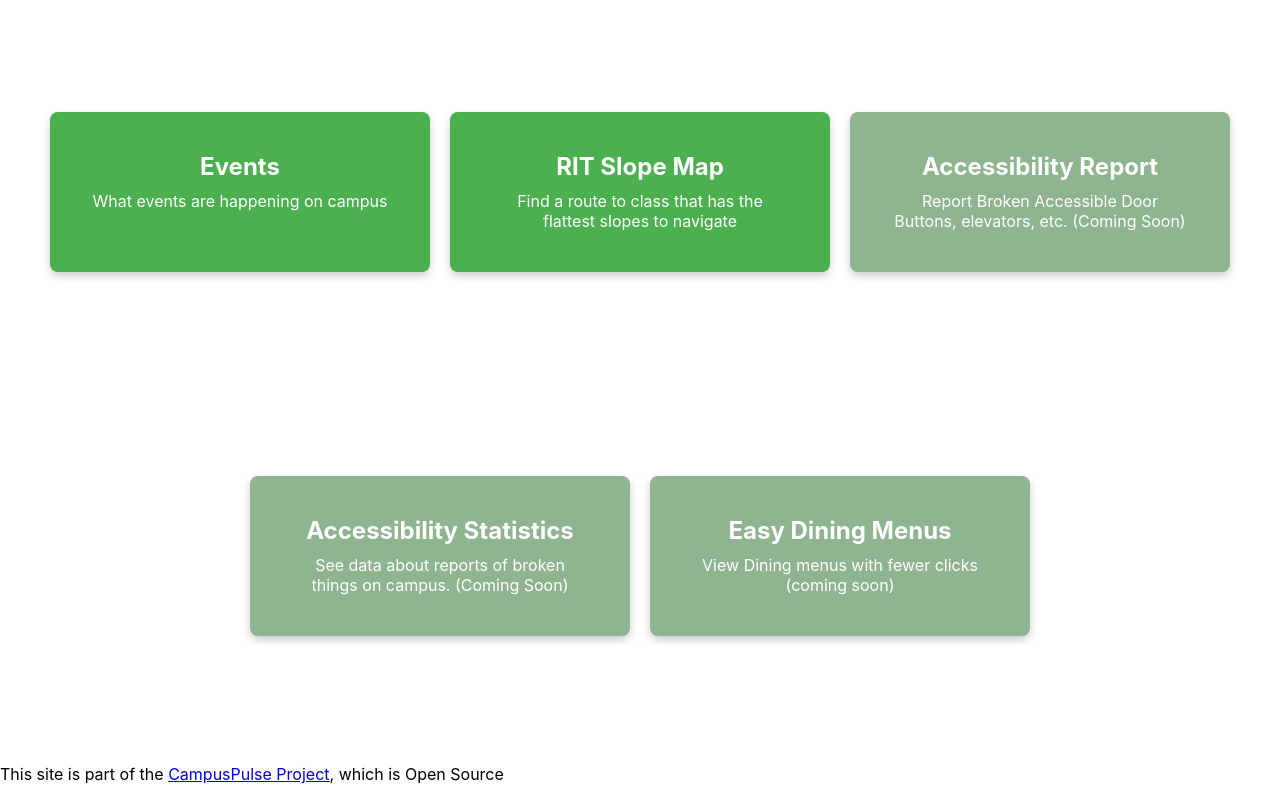
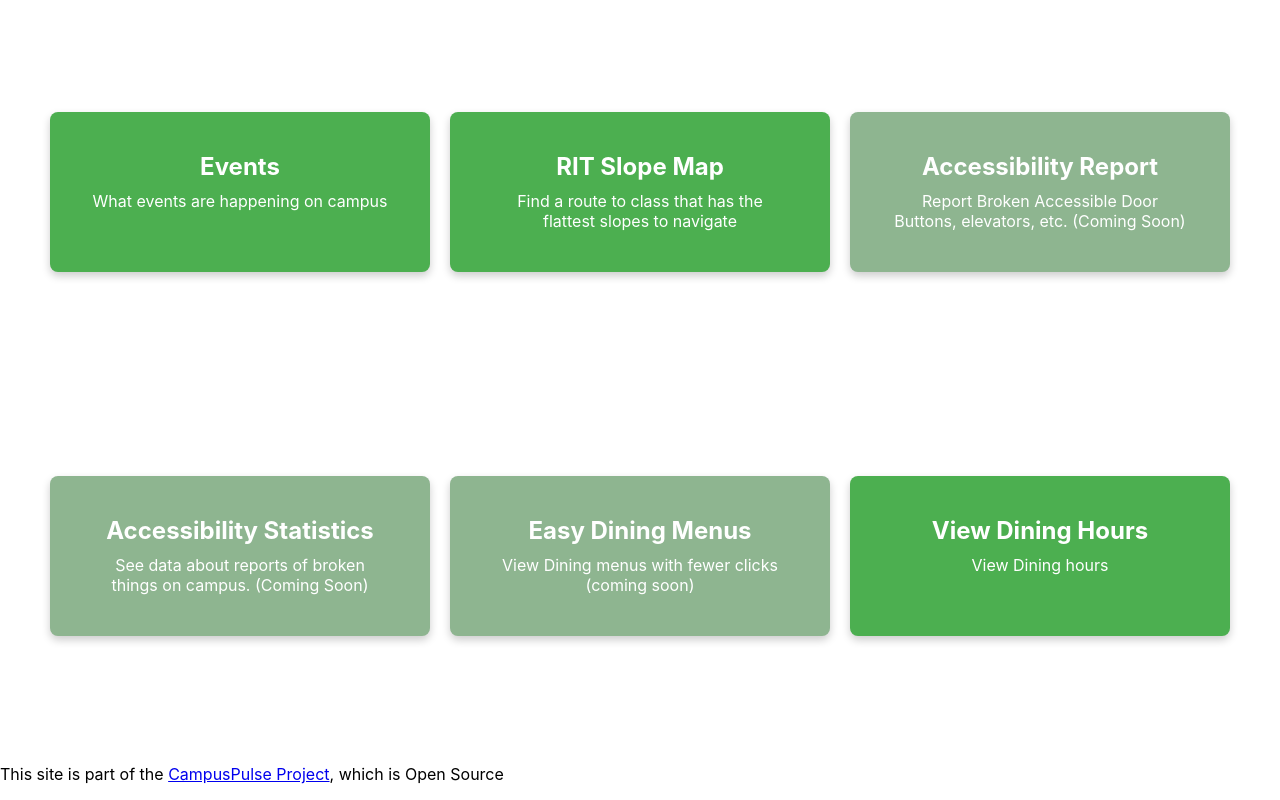
Before and after one commit to CampusPulse/homepage, a React (Create React App) app: page / in a window 1280 px wide. Built offline with nearby package versions, Linux system fonts and the light colour scheme.

Commit message:
add TigerCenter link for Dining hours and locations

```diff
--- a/src/App.jsx
+++ b/src/App.jsx
@@ -31,7 +31,12 @@
       description: 'View Dining menus with fewer clicks (coming soon)',
       link: '#',
       enabled: false
-    }
+    },
+    {
+      title: 'View Dining Hours',
+      description: 'View Dining hours',
+      link: 'https://tigercenter.rit.edu/tigerCenterApp/api/hours-and-locations'
+    },
   ];
   return (
     <div className="app-container">
```
